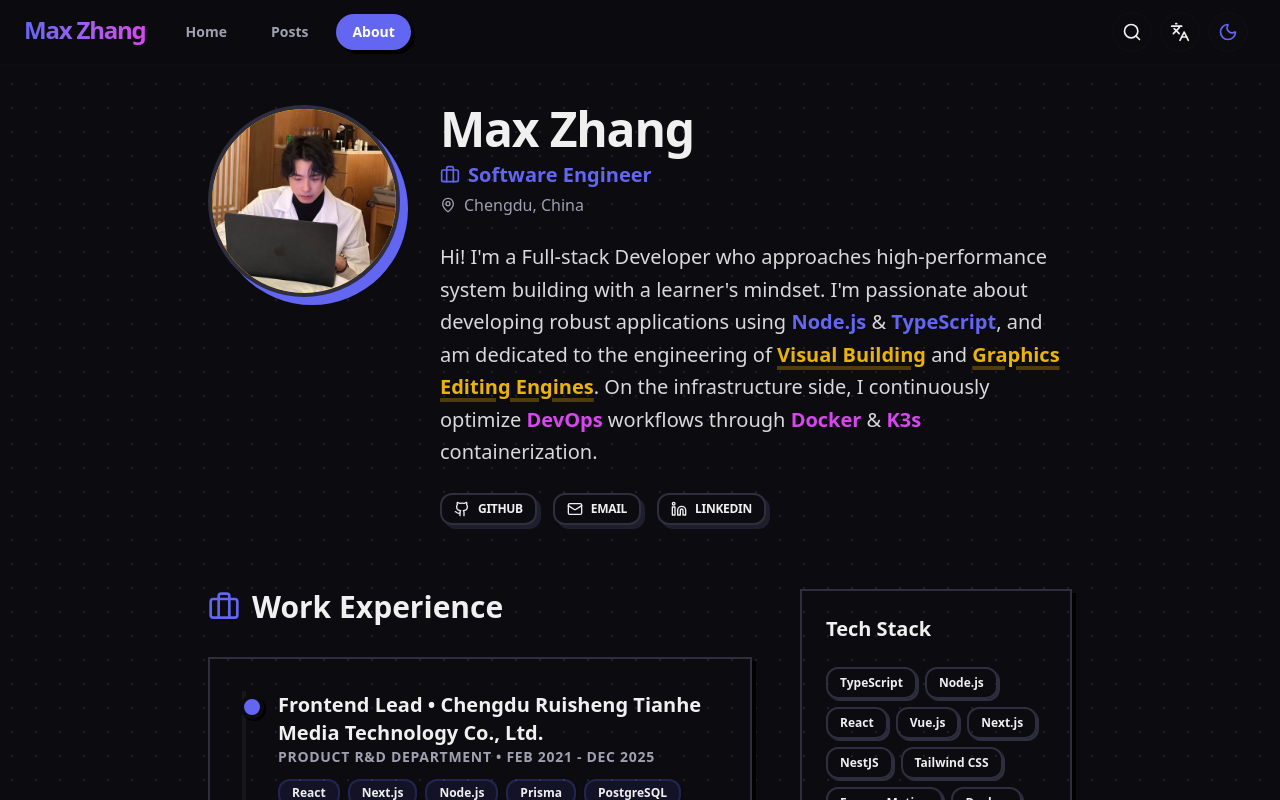
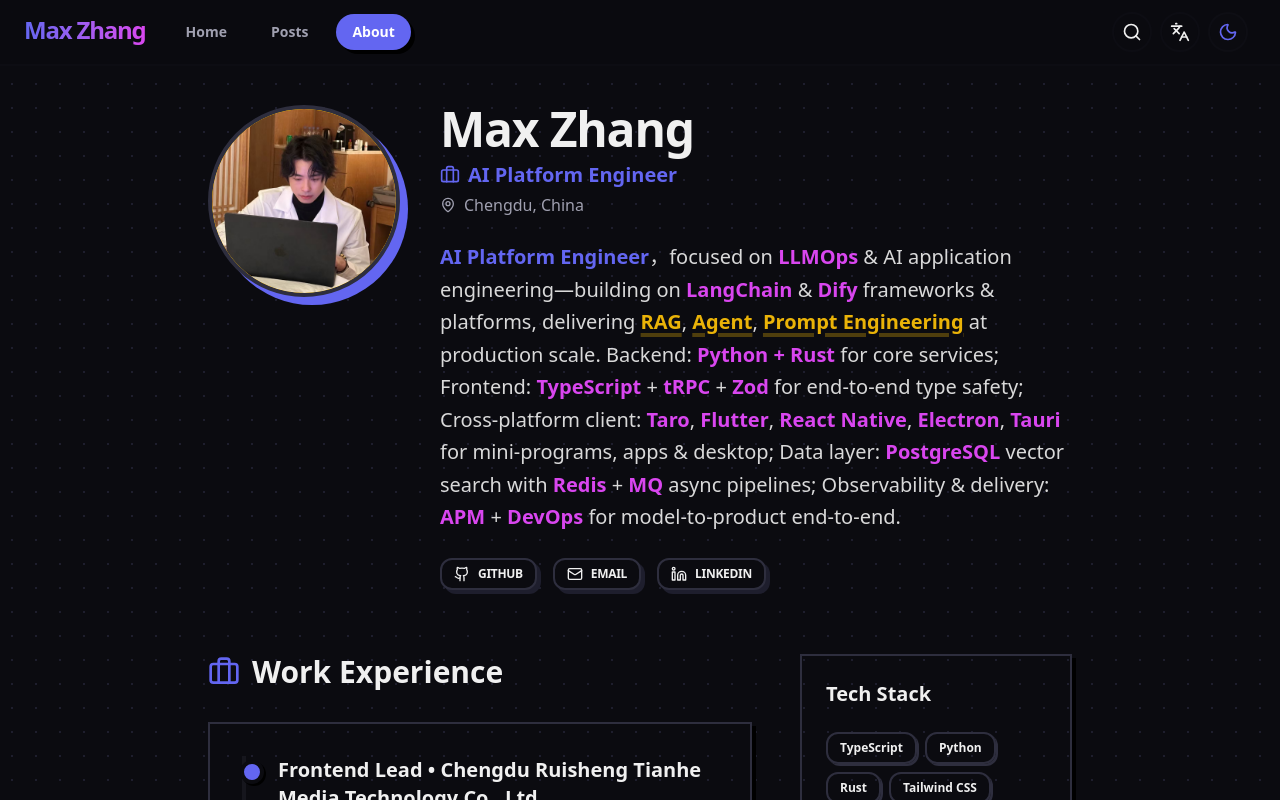
Before and after one commit to zhangshichuan/maxzhang.site, a Next.js app: page /en/about in a window 1280 px wide. Shown: the top 800 px of the page. Built offline with nearby package versions, Linux system fonts and the light colour scheme.

Commit message:
docs(about): 更新角色定位 & 目标

```diff
--- a/app/[locale]/about/page.tsx
+++ b/app/[locale]/about/page.tsx
@@ -221,28 +221,27 @@
 							<div className="flex flex-wrap gap-2">
 								{[
 									'TypeScript',
-									'Node.js',
-									'React',
-									'Vue.js',
-									'Next.js',
-									'NestJS',
+									'Python',
+									'Rust',
 									'Tailwind CSS',
 									'Framer Motion',
-									'Docker',
+									'Artillery',
 									'PostgreSQL',
-									'K3s',
 									'Redis',
 									'Prisma',
 									'Zod',
 									'tRPC',
-									'ELK Stack',
-									'Prometheus',
-									'Grafana',
-									'Rust',
-									'BullMQ',
-									'Artillery',
-									'Sentry',
-									'Fabric.js',
+									'APM',
+									'MQ',
+									'LLMOps',
+									'DevOps',
+									'LangChain',
+									'Dify',
+									'Taro',
+									'Flutter',
+									'React Native',
+									'Electron',
+									'Tauri',
 								].map((skill) => (
 									<span
 										key={skill}
--- a/messages/en.json
+++ b/messages/en.json
@@ -36,9 +36,9 @@
 	},
 	"AboutPage": {
 		"title": "About Me - Max Zhang",
-		"role": "Software Engineer",
+		"role": "AI Platform Engineer",
 		"location": "Chengdu, China",
-		"description": "Hi! I'm a Full-stack Developer who approaches high-performance system building with a learner's mindset. I'm passionate about developing robust applications using <primary>Node.js</primary> & <primary>TypeScript</primary>, and am dedicated to the engineering of <secondary>Visual Building</secondary> and <secondary>Graphics Editing Engines</secondary>. On the infrastructure side, I continuously optimize <accent>DevOps</accent> workflows through <accent>Docker</accent> & <accent>K3s</accent> containerization. ",
+		"description": "<primary>AI Platform Engineer</primary>，focused on <accent>LLMOps</accent> & AI application engineering—building on <accent>LangChain</accent> & <accent>Dify</accent> frameworks & platforms, delivering <secondary>RAG</secondary>, <secondary>Agent</secondary>, <secondary>Prompt Engineering</secondary> at production scale. Backend: <accent>Python + Rust</accent> for core services; Frontend: <accent>TypeScript</accent> + <accent>tRPC</accent> + <accent>Zod</accent> for end-to-end type safety; Cross-platform client: <accent>Taro</accent>, <accent>Flutter</accent>, <accent>React Native</accent>, <accent>Electron</accent>, <accent>Tauri</accent> for mini-programs, apps & desktop; Data layer: <accent>PostgreSQL</accent> vector search with <accent>Redis</accent> + <accent>MQ</accent> async pipelines; Observability & delivery: <accent>APM</accent> + <accent>DevOps</accent> for model-to-product end-to-end.",
 		"workExperience": "Work Experience",
 		"education": "Education",
 		"techStack": "Tech Stack",
--- a/messages/zh.json
+++ b/messages/zh.json
@@ -36,9 +36,9 @@
 	},
 	"AboutPage": {
 		"title": "关于我 - Max Zhang",
-		"role": "软件工程师",
+		"role": "AI 平台工程师",
 		"location": "中国 成都",
-		"description": "你好！我是一名全栈开发者，始终以学习者的姿态探索高性能系统的构建之道。我热衷于使用 <primary>Node.js</primary> 和 <primary>TypeScript</primary> 开发稳健的应用，并投入于 <secondary>可视化搭建</secondary> 与 <secondary>图形编辑引擎</secondary> 的工程实践。在基础设施层面，我通过 <accent>Docker</accent> 与 <accent>K3s</accent> 的容器化实践不断优化 <accent>DevOps</accent> 工作流。",
+		"description": "<primary>AI Platform Engineer</primary>，专注于 <accent>LLMOps</accent> 与 AI 应用的工程化落地——基于 <accent>LangChain</accent>、<accent>Dify</accent> 等框架与平台，围绕 <secondary>RAG</secondary>、<secondary>Agent</secondary>、<secondary>Prompt Engineering</secondary> 构建可生产交付的 AI 能力。后端以 <accent>Python + Rust</accent> 构建核心服务，前端以 <accent>TypeScript</accent> + <accent>tRPC</accent> + <accent>Zod</accent> 实现端到端类型安全，跨平台客户端（<accent>Taro</accent>、<accent>Flutter</accent>、<accent>React Native</accent>、<accent>Electron</accent>、<accent>Tauri</accent>），数据层通过 <accent>PostgreSQL</accent> 向量检索与 <accent>Redis</accent> + <accent>MQ</accent> 异步流水线支撑海量调用，结合 <accent>APM</accent> 全链路可观测性与 <accent>DevOps</accent> 自动化，实现从模型到产品的端到端交付。",
 		"workExperience": "工作经历",
 		"education": "教育经历",
 		"techStack": "技术栈",
```
